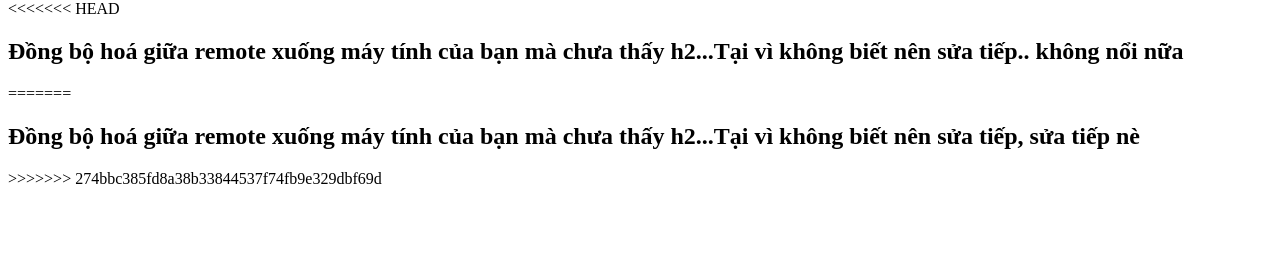
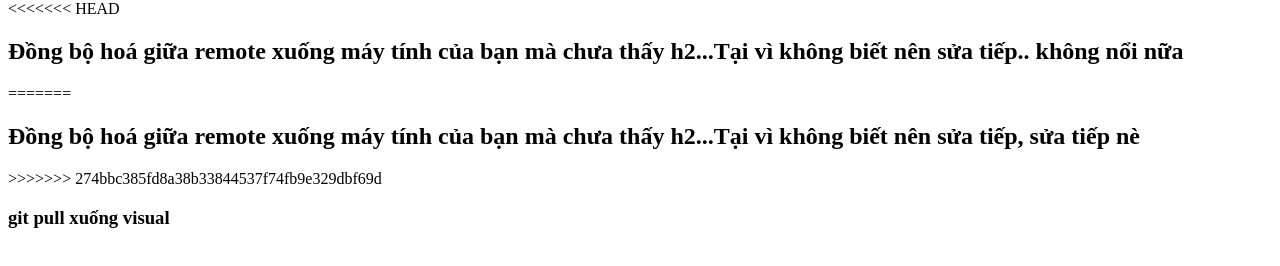
Before and after one commit to quanquyt1204/pull_repo, a plain HTML site: page index.html in a window 1280 px wide. Shown: the part 66-332 px from the top of the page. Drawn offline with Linux system fonts and the light colour scheme.

Commit message:
Update index.html

```diff
--- a/index.html
+++ b/index.html
@@ -4,3 +4,4 @@
 =======
 <h2>Đồng bộ hoá giữa remote xuống máy tính của bạn mà chưa thấy h2...Tại vì không biết nên sửa tiếp, sửa tiếp nè</h2>
 >>>>>>> 274bbc385fd8a38b33844537f74fb9e329dbf69d
+  <h3>git pull xuống visual</h3>
```
